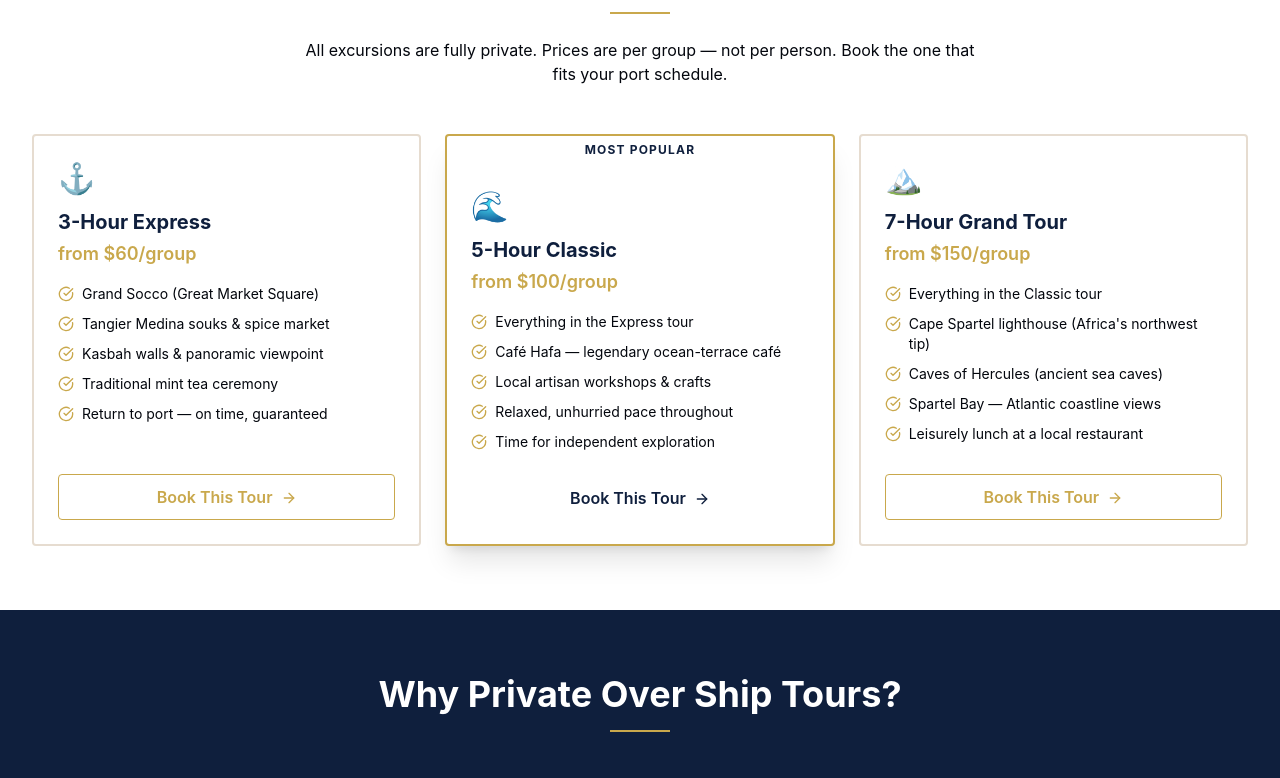
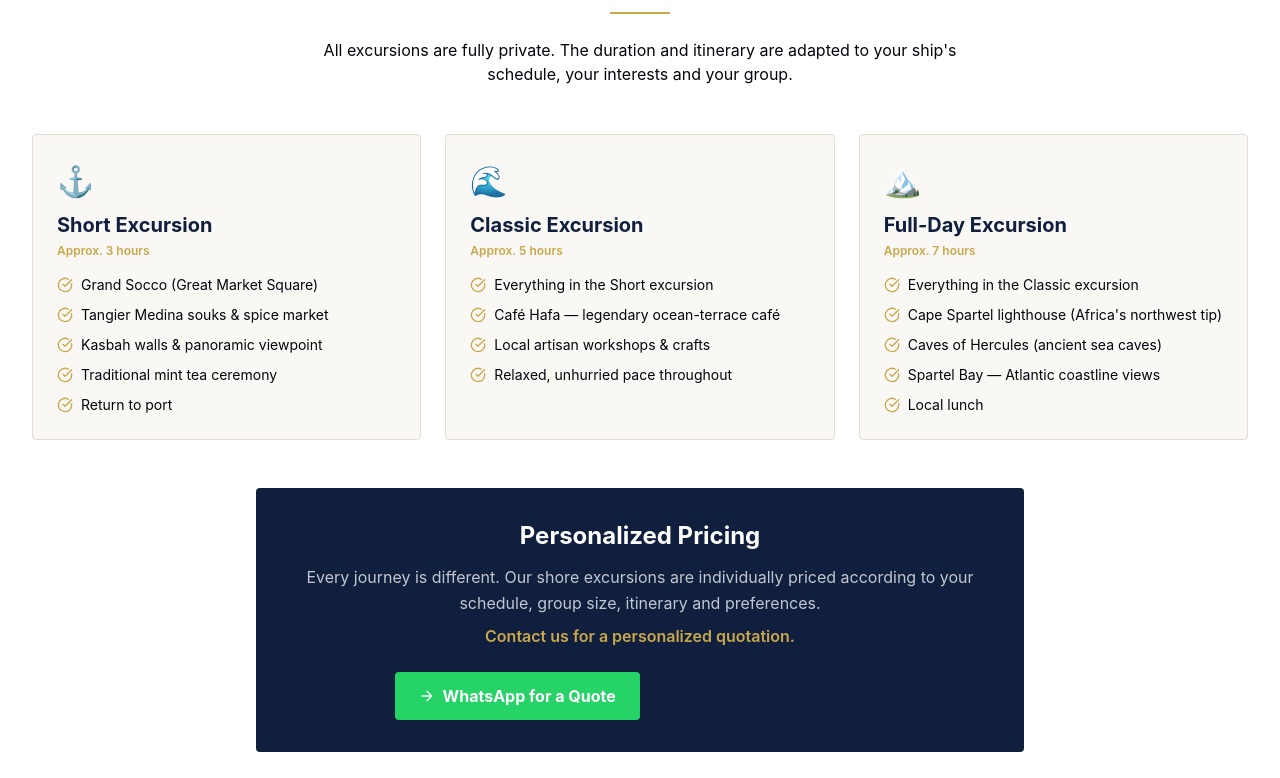
Before and after one commit to tangiertour-hue/tangiertours, a Next.js app: page /tours/tangier-shore-excursions in a window 1280 px wide. Shown: the part 1020-1798 px from the top of the page. Built offline with nearby package versions, Linux system fonts and the light colour scheme.

Commit message:
Shore excursions: remove invented prices, replace with personalized pricing message

```diff
--- a/app/tours/tangier-shore-excursions/page.tsx
+++ b/app/tours/tangier-shore-excursions/page.tsx
@@ -27,17 +27,6 @@ const tourSchema = {
     "@type": "LocalBusiness",
     name: "TangierTours",
     url: "https://www.tangiertours.ma",
-  },
-  offers: [
-    { "@type": "Offer", name: "3-Hour Express", price: "60", priceCurrency: "USD" },
-    { "@type": "Offer", name: "5-Hour Classic", price: "100", priceCurrency: "USD" },
-    { "@type": "Offer", name: "7-Hour Grand Tour", price: "150", priceCurrency: "USD" },
-  ],
-  aggregateRating: {
-    "@type": "AggregateRating",
-    ratingValue: "5.0",
-    reviewCount: "34",
-    bestRating: "5",
   },
 };
 
@@ -80,46 +69,42 @@ const faqSchema = {
   ],
 };
 
+// Excursion durations — no prices
 const excursions = [
   {
-    duration: "3-Hour Express",
-    price: "from $60/group",
+    duration: "Short Excursion",
     icon: "⚓",
+    hours: "Approx. 3 hours",
     highlights: [
       "Grand Socco (Great Market Square)",
       "Tangier Medina souks & spice market",
       "Kasbah walls & panoramic viewpoint",
       "Traditional mint tea ceremony",
-      "Return to port — on time, guaranteed",
+      "Return to port",
     ],
-    color: "border-gold",
   },
   {
-    duration: "5-Hour Classic",
-    price: "from $100/group",
+    duration: "Classic Excursion",
     icon: "🌊",
+    hours: "Approx. 5 hours",
     highlights: [
-      "Everything in the Express tour",
+      "Everything in the Short excursion",
       "Café Hafa — legendary ocean-terrace café",
       "Local artisan workshops & crafts",
       "Relaxed, unhurried pace throughout",
-      "Time for independent exploration",
     ],
-    color: "border-gold",
-    featured: true,
   },
   {
-    duration: "7-Hour Grand Tour",
-    price: "from $150/group",
+    duration: "Full-Day Excursion",
     icon: "🏔️",
+    hours: "Approx. 7 hours",
     highlights: [
-      "Everything in the Classic tour",
+      "Everything in the Classic excursion",
       "Cape Spartel lighthouse (Africa's northwest tip)",
       "Caves of Hercules (ancient sea caves)",
       "Spartel Bay — Atlantic coastline views",
-      "Leisurely lunch at a local restaurant",
+      "Local lunch",
     ],
-    color: "border-gold",
   },
 ];
 
@@ -260,48 +245,49 @@ export default function ShoreExcursionsPage() {
           <div className="max-w-7xl mx-auto px-4 sm:px-6 lg:px-8">
             <div className="text-center mb-12">
               <h2 className="font-display text-3xl sm:text-4xl font-bold text-navy gold-divider mb-2">
-                Choose Your Excursion
+                Excursion Options
               </h2>
               <p className="text-muted-text mt-6 max-w-2xl mx-auto">
-                All excursions are fully private. Prices are per group — not per person. Book the one that fits your port schedule.
+                All excursions are fully private. The duration and itinerary are adapted to your ship&apos;s schedule, your interests and your group.
               </p>
             </div>
-            <div className="grid grid-cols-1 md:grid-cols-3 gap-6">
+            <div className="grid grid-cols-1 md:grid-cols-3 gap-6 mb-12">
               {excursions.map((ex, i) => (
-                <div
-                  key={i}
-                  className={`relative bg-white rounded border-2 ${ex.featured ? "border-gold shadow-xl" : "border-border-warm"} overflow-hidden flex flex-col`}
-                >
-                  {ex.featured && (
-                    <div className="bg-gold text-navy text-xs font-bold text-center py-1.5 tracking-widest uppercase">
-                      Most Popular
-                    </div>
-                  )}
+                <div key={i} className="bg-ivory border border-border-warm rounded overflow-hidden flex flex-col">
+                  <div className="h-1 bg-gold" />
                   <div className="p-6 flex flex-col flex-1">
                     <div className="text-3xl mb-3">{ex.icon}</div>
                     <h3 className="font-display text-xl font-bold text-navy mb-1">{ex.duration}</h3>
-                    <p className="text-gold font-semibold text-lg mb-4">{ex.price}</p>
+                    <p className="text-xs text-gold font-semibold mb-4">{ex.hours}</p>
                     <ul className="space-y-2.5 flex-1">
                       {ex.highlights.map((h, j) => (
                         <li key={j} className="flex items-start gap-2 text-sm text-charcoal">
-                          <CheckCircle className="w-4 h-4 text-gold shrink-0 mt-0.5" />
-                          {h}
+                          <CheckCircle className="w-4 h-4 text-gold shrink-0 mt-0.5" />{h}
                         </li>
                       ))}
                     </ul>
-                    <a
-                      href="#book"
-                      className={`mt-6 block text-center font-semibold py-2.5 rounded transition-colors ${
-                        ex.featured
-                          ? "bg-gold text-navy hover:opacity-90"
-                          : "border border-gold text-gold hover:bg-gold hover:text-navy"
-                      }`}
-                    >
-                      Book This Tour <ArrowRight className="inline w-4 h-4 ml-1" />
-                    </a>
                   </div>
                 </div>
               ))}
+            </div>
+            {/* Personalized Pricing */}
+            <div className="bg-navy rounded-lg p-8 text-center max-w-3xl mx-auto">
+              <h3 className="font-display text-2xl font-bold text-white mb-3">Personalized Pricing</h3>
+              <p className="text-white/75 leading-relaxed mb-2">
+                Every journey is different. Our shore excursions are individually priced according to your schedule, group size, itinerary and preferences.
+              </p>
+              <p className="text-gold font-semibold mb-6">Contact us for a personalized quotation.</p>
+              <div className="flex flex-col sm:flex-row gap-3 justify-center">
+                <a href="https://wa.me/212668702424?text=Hi%20Abdelhamid%2C%20I%20would%20like%20a%20quote%20for%20a%20Tangier%20shore%20excursion."
+                  target="_blank" rel="noopener noreferrer"
+                  className="inline-flex items-center justify-center gap-2 bg-[#25D366] text-white font-bold px-6 py-3 rounded hover:bg-[#20BA5A] transition">
+                  <ArrowRight className="w-4 h-4" /> WhatsApp for a Quote
+                </a>
+                <a href="#book"
+                  className="inline-flex items-center justify-center gap-2 bg-gold text-navy font-bold px-6 py-3 rounded hover:opacity-90 transition">
+                  Request Your Excursion
+                </a>
+              </div>
             </div>
           </div>
         </section>
```
